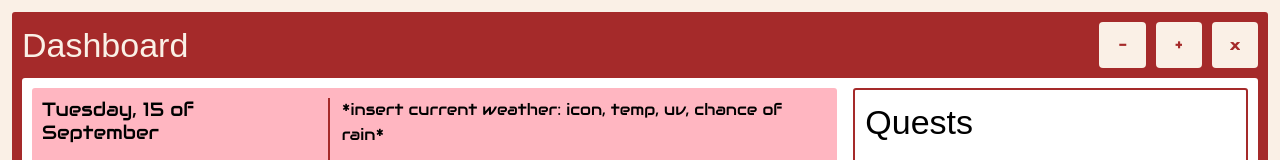
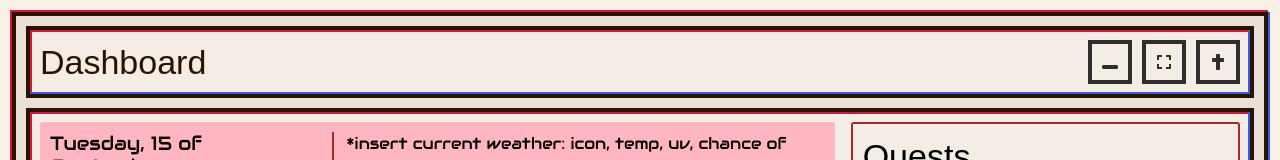
Before and after one commit to jmhar3/hommey, a React (Vite) app: page / in a window 1280 px wide. Shown: the top 160 px of the page. Built offline with nearby package versions, Linux system fonts and the light colour scheme; no server answers; a web font is replaced by a local one.

Commit message:
redesign window with 3d borders + new background colours

```diff
--- a/src/components/Window.tsx
+++ b/src/components/Window.tsx
@@ -1,4 +1,7 @@
-import { Box, Button, Flex, Stack, Title } from "@mantine/core";
+import { ActionIcon, Box, Flex, Stack, Title } from "@mantine/core";
+import { FaCross, FaExpand, FaWindowMinimize } from "react-icons/fa";
+
+import { colours, inset, shadow } from "../helpers/theme";
 
 import type { Window as WindowType } from "../screens";
 
@@ -6,6 +9,7 @@ interface WindowProps {
   window: WindowType;
   setActiveWindow: (window: WindowType, isOpen: boolean) => void;
 }
+
 function Window(props: WindowProps) {
   const minimiseWindow = () => {};
 
@@ -14,47 +18,54 @@ function Window(props: WindowProps) {
   const closeWindow = () => {};
 
   return (
-    <Stack bg="brown" p="xs" bdrs="3" h="100%" gap="xs">
-      <Flex w="100%" align="center" justify="space-between">
-        <Title c="linen">{props.window.title}</Title>
+    <Stack p="xs" h="100%" gap="xs" bg={colours.mid} {...shadow}>
+      <Flex
+        p="xs"
+        w="100%"
+        align="center"
+        justify="space-between"
+        bg={colours.light}
+        {...inset}
+      >
+        <Title c={colours.dark}>{props.window.title}</Title>
 
         <Flex gap="xs">
-          <Button
-            p="0"
-            h="3.3em"
-            w="3.3em"
-            c="brown"
-            color="linen"
+          <ActionIcon
+            bdrs="0"
+            color="dark"
+            size="xl"
+            bd="solid 4px"
+            variant="outline"
             onClick={minimiseWindow}
           >
-            -
-          </Button>
+            <FaWindowMinimize />
+          </ActionIcon>
 
-          <Button
-            p="0"
-            h="3.3em"
-            w="3.3em"
-            c="brown"
-            color="linen"
+          <ActionIcon
+            bdrs="0"
+            color="dark"
+            size="xl"
+            bd="solid 4px"
+            variant="outline"
             onClick={maximiseWindow}
           >
-            +
-          </Button>
+            <FaExpand />
+          </ActionIcon>
 
-          <Button
-            p="0"
-            h="3.3em"
-            w="3.3em"
-            c="brown"
-            color="linen"
+          <ActionIcon
+            bdrs="0"
+            color="dark"
+            size="xl"
+            bd="solid 4px"
+            variant="outline"
             onClick={closeWindow}
           >
-            x
-          </Button>
+            <FaCross />
+          </ActionIcon>
         </Flex>
       </Flex>
 
-      <Box h="100%" bg="white" bdrs="3">
+      <Box h="100%" bg={colours.light} {...inset}>
         {props.window.screen}
       </Box>
     </Stack>
```
